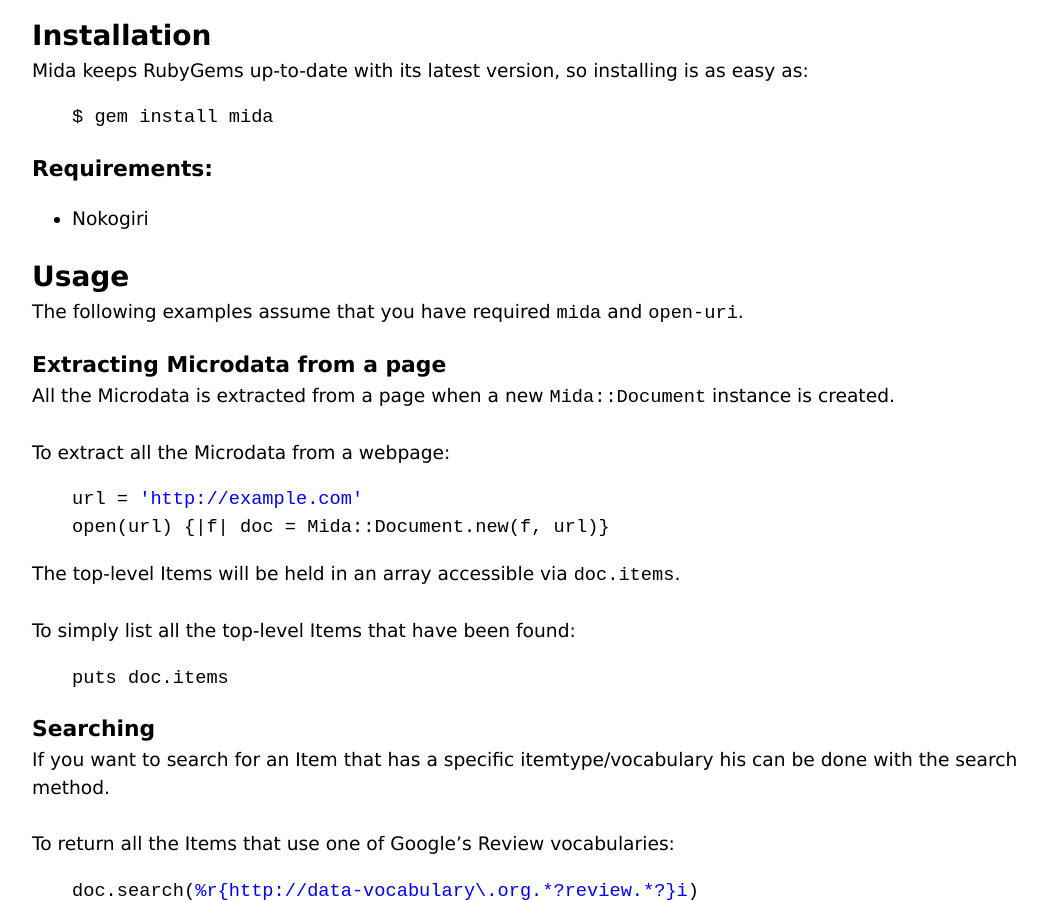
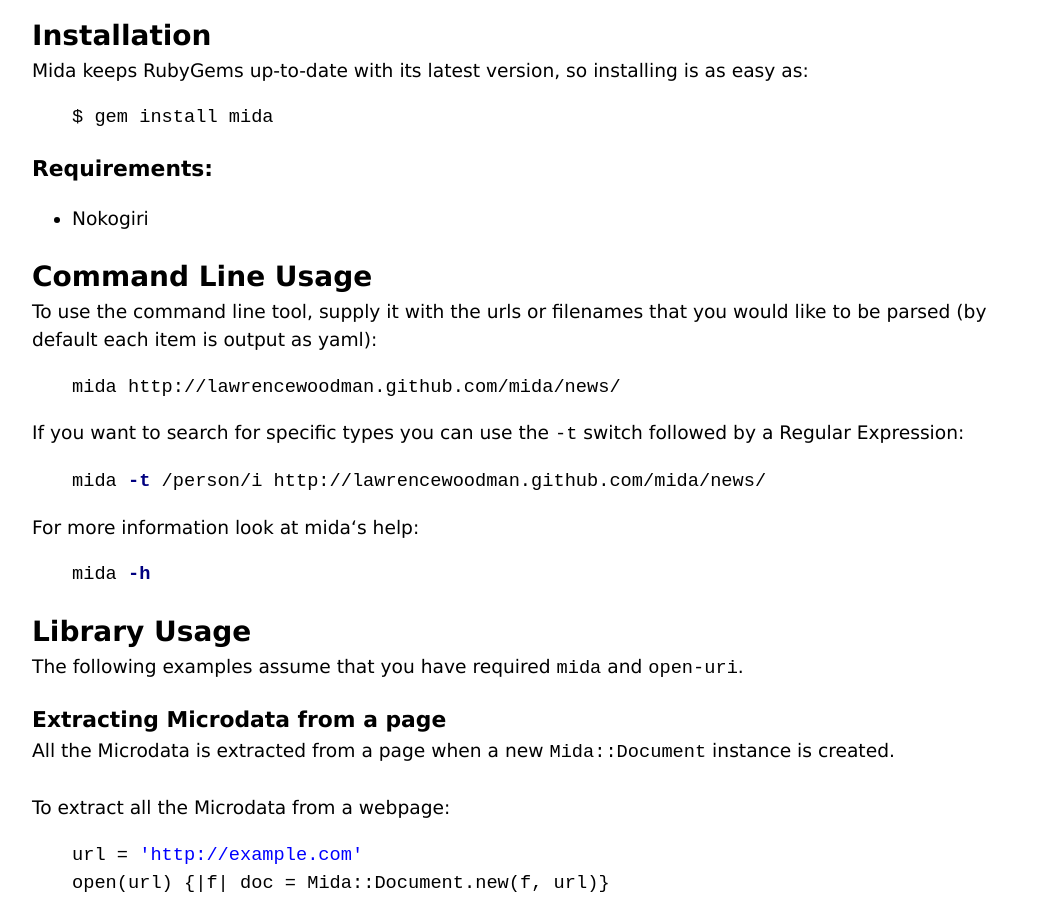
Before and after one commit to lawrencewoodman/mida, a Jekyll site: the page built from index.html, in a window 1280 px wide and 900 px high, scrolled down 231 px. Shown: the whole window, without its empty margins (96-1143 px from the left). Built offline with Jekyll 4.4.1, drawn with Linux system fonts in a browser that asks for light colours; Markdown is read by kramdown in place of the engine named in the settings.

Commit message:
Add command line usage to frontpage

```diff
--- a/index.html
+++ b/index.html
@@ -19,7 +19,24 @@
   <li>Nokogiri</li>
 </ul>
 
-<h2>Usage</h2>
+<h2>Command Line Usage</h2>
+
+To use the command line tool, supply it with the urls or filenames that you would like to be parsed (by default each item is output as yaml):<br />
+{% highlight bash %}
+mida http://lawrencewoodman.github.com/mida/news/
+{% endhighlight %}
+
+If you want to search for specific types you can use the <code>-t</code> switch followed by a Regular Expression:
+{% highlight bash %}
+mida -t /person/i http://lawrencewoodman.github.com/mida/news/
+{% endhighlight %}
+
+For more information look at mida‘s help:
+{% highlight bash %}
+mida -h
+{% endhighlight %}
+
+<h2>Library Usage</h2>
 
 The following examples assume that you have required <code>mida</code>
 and <code>open-uri</code>.
```
